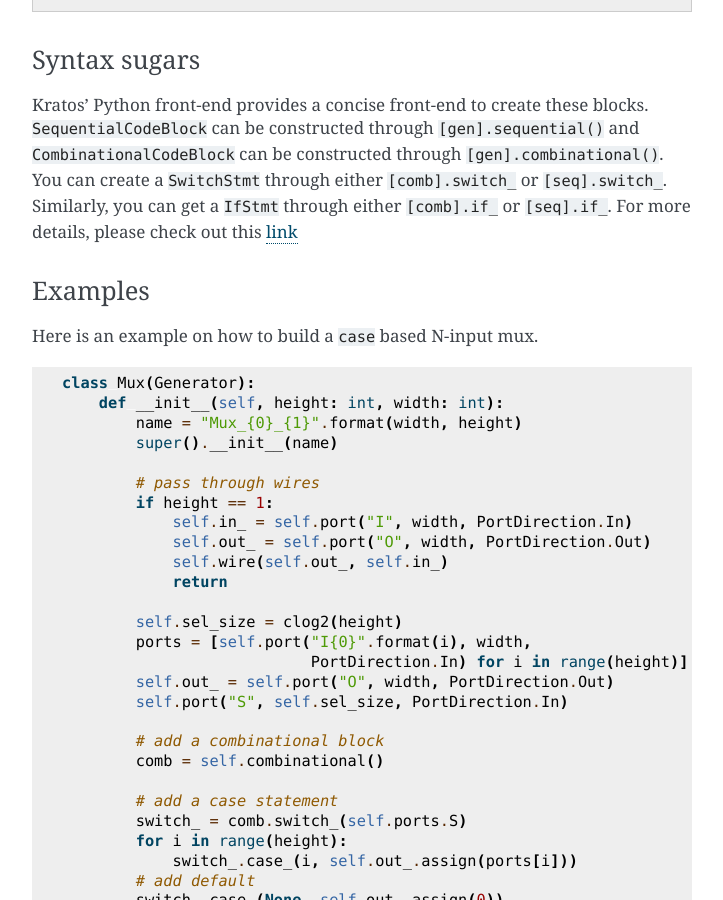
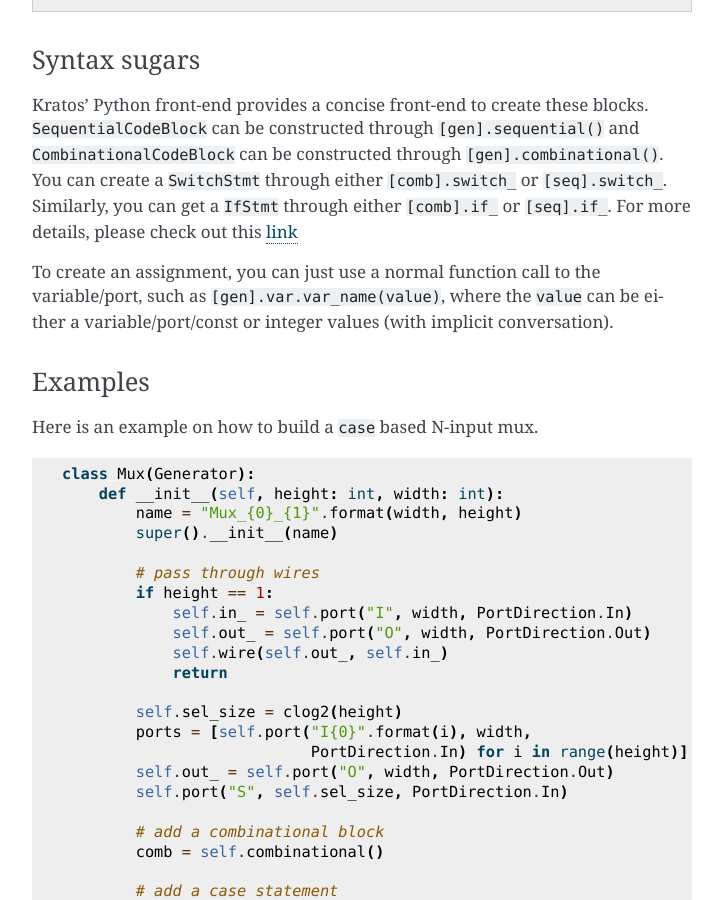
Before and after one commit to Kuree/kratos, a Sphinx documentation site: the page built from docs/generator.rst, in a window 1280 px wide and 900 px high, scrolled down 7485 px. Shown: the whole window, without its empty margins (388-1111 px from the left). Built offline with Sphinx 7.4.7, drawn with Linux system fonts in a browser that asks for light colours.

Commit message:
add function call as assignment in python

```diff
--- a/docs/generator.rst
+++ b/docs/generator.rst
@@ -388,6 +388,11 @@ You can create a ``SwitchStmt`` through either ``[comb].switch_`` or
 
 .. _link: https://github.com/Kuree/kratos/blob/master/kratos/stmts.py
 
+To create an assignment, you can just use a normal function call to the
+variable/port, such as ``[gen].var.var_name(value)``, where the ``value``
+can be either a variable/port/const or integer values (with implicit
+conversation).
+
 Examples
 --------
 
```
Also changed, not shown: 2 other files.
